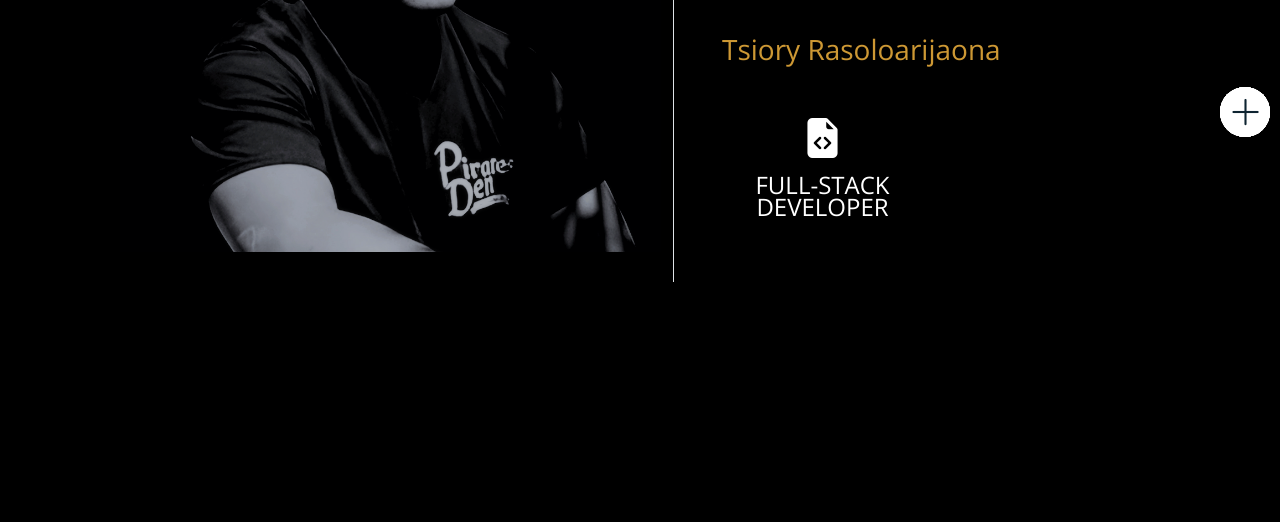
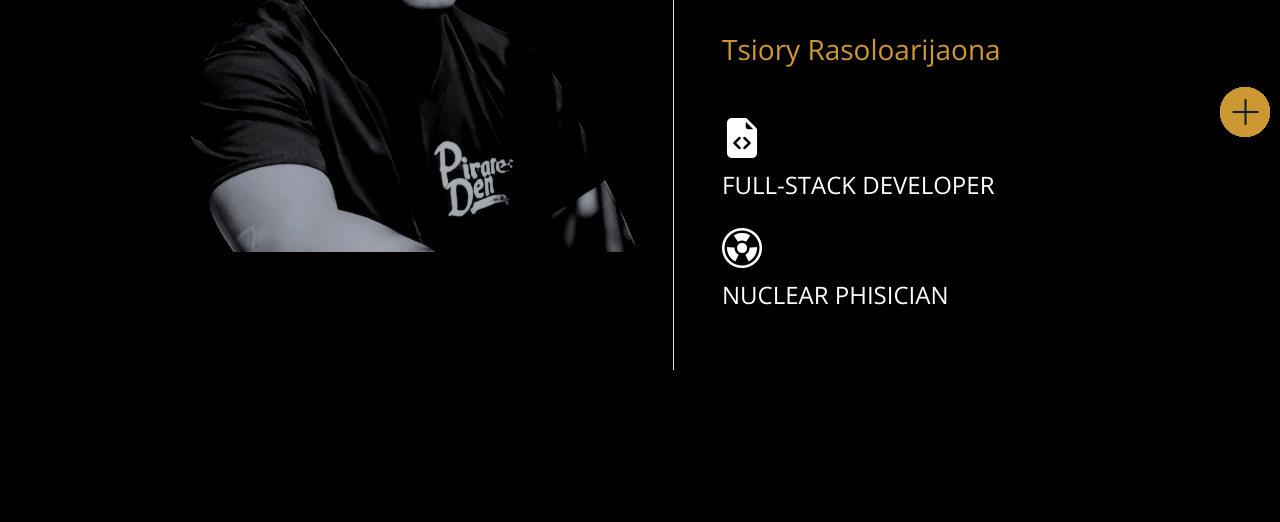
Before and after one commit to TsioryRasoloarijaona/PORTFOLIO, a website: page index.html in a window 1280 px wide. Shown: the part 278-800 px from the top of the page. Drawn offline with nearby package versions, Linux system fonts and the light colour scheme.

Commit message:
color change

```diff
--- a/css/navbar.css
+++ b/css/navbar.css
@@ -4,7 +4,7 @@
 }
 
 body{
-    background:beige;
+
     overflow-x: hidden;
 }
 
@@ -33,7 +33,7 @@ nav .nav-content{
 .nav-content span a {
     height: 50px;
     width: 50px;
-    background-color:white;
+    background-color: #CD9834;;
     display: flex;
     align-items: center;
     justify-content: center;
--- a/index.html
+++ b/index.html
@@ -56,25 +56,30 @@
   <section class="container-fluid slogan">
     <div class="row p-5 mx-5">
       <div class="col">
-        <img src="images/Screenshot (66).png" alt="me" class="mypic" >
+        <img src="images/Screenshot (66).png" alt="me" class="mypic">
       </div>
 
       <div class="col mx-auto border-start p-5 text-uppercase">
         <p class="text-white fs-2 mt-5" id="line1"> </p>
-        <p class="text-white fs-2 mt-4" id="line2">  </p>
-        <div class=" fs-3 mt-5 text-capitalize"  style="color: #CD9834;" data-aos="fade-left"  data-aos-duration="3000">tsiory rasoloarijaona  </div>
+        <p class="text-white fs-2 mt-4" id="line2"> </p>
+        <div class=" fs-3 mt-5 text-capitalize" style="color: #CD9834;" data-aos="fade-left" data-aos-duration="3000" >
+          tsiory rasoloarijaona </div>
 
-        <div class="container-fluid mt-5">
-          <div class="row">
-            <div class="col">
-             <p class="fs-1 text-center text-white"> <i class="bi bi-file-earmark-code-fill"></i></p>
-              <p class="fs-4 text-center text-white" >full-stack developer</p>
-            </div>
-            <div class="col">
 
-            </div>
-          </div>
+
+        <div class="d-flex flex-column justify-content-start">
+          <p class="fs-1  text-white mt-5"> <i class="bi bi-file-earmark-code-fill"></i></p>
+          <p class="fs-4 text-white">full-stack developer </p>
+
+
+          <p class="fs-1 text-white mt-3"> <i class="bi bi-radioactive"></i></p>
+          <p class="fs-4 text-white">nuclear phisician</p>
+
         </div>
+
+
+
+
       </div>
     </div>
 
--- a/js/typing.js
+++ b/js/typing.js
@@ -9,12 +9,21 @@ function typing (){
         document.getElementById('line1').innerHTML += text.charAt(i);
         i++;
     }
+
+
+    setTimeout(typing, 150);
+}
+
+function typing1(){
     if (j < text1.length){
         document.getElementById('line2').innerHTML += text1.charAt(j);
         j++;
     }
+    setTimeout(typing1,150)
 
-    setTimeout(typing, 150);
 }
 
-window.addEventListener('DOMContentLoaded',typing)
+window.addEventListener('DOMContentLoaded',()=>{
+    typing();
+   typing1();
+})
```
